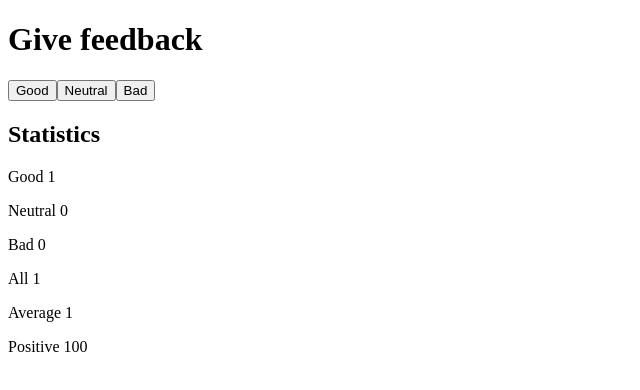
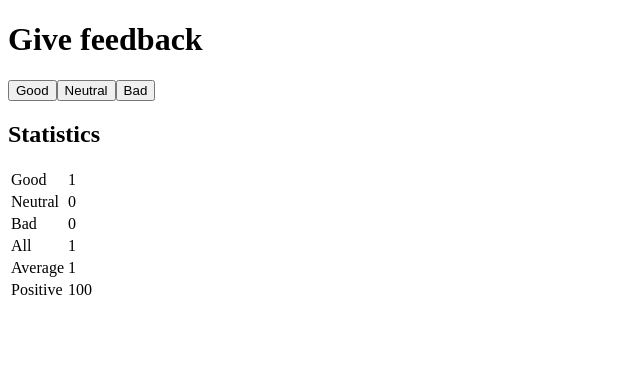
Before and after one commit to Artikool5/fullstack-open, a React (Vite) app in the folder part1/unicafe/: page / in a window 1280 px wide. Both pictures are taken after a click on the button "Good". Shown: the top 390 px of the page, without its empty margins (0-640 px from the left). Built offline with nearby package versions, Linux system fonts and the light colour scheme.

Commit message:
exc: 1.11

```diff
--- a/part1/unicafe/src/App.jsx
+++ b/part1/unicafe/src/App.jsx
@@ -2,9 +2,10 @@ import { useState } from "react";
 
 function StatisticsLine({ children, value }) {
   return (
-    <p>
-      {children} {value}
-    </p>
+    <tr>
+      <td>{children}</td>
+      <td>{value}</td>
+    </tr>
   );
 }
 
@@ -17,16 +18,20 @@ function Statistics(props) {
     <>
       <h2>Statistics</h2>
       {getAll() ? (
-        <>
+        <table>
+          <tbody>
             <StatisticsLine value={props.good}>Good</StatisticsLine>
             <StatisticsLine value={props.neutral}>Neutral</StatisticsLine>
             <StatisticsLine value={props.bad}>Bad</StatisticsLine>
             <StatisticsLine value={getAll()}>All</StatisticsLine>
-          <StatisticsLine value={getAverageFeedback()}>Average</StatisticsLine>
+            <StatisticsLine value={getAverageFeedback()}>
+              Average
+            </StatisticsLine>
             <StatisticsLine value={getPositivePercentage()}>
               Positive
             </StatisticsLine>
-        </>
+          </tbody>
+        </table>
       ) : (
         <p>No feedback given</p>
       )}
```
Lines whose indentation alone changed are shown as unchanged.
